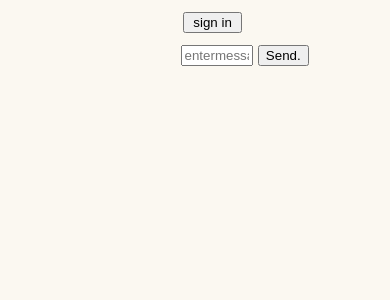
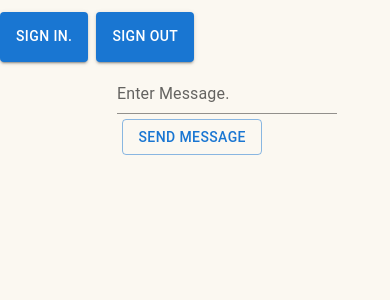
Before and after one commit to tgodkev/social, a React (Create React App) app: page / in a window 390 px wide. Shown: the top 300 px of the page. Built offline with nearby package versions, Linux system fonts and the light colour scheme; no server answers; the database is empty.

Commit message:
style changes, made responsive.

```diff
--- a/public/Styles.css
+++ b/public/Styles.css
@@ -8,7 +8,7 @@ body{
 
 
 .username{
-   margin-left: 45%;
+   margin-left: 43%;
    margin-bottom: 3%;
 }
 .username button{
@@ -24,16 +24,20 @@ body{
 }
 
 .userlogin button{
-    margin-left: 47%;
-    height: 50%;
-    width: 5%;
+    margin-left: 42%;
     margin-bottom: 2%;
+    height: auto;
+    width: auto;
+}
+.logout{
+    height: 2px;
 }
 
 
 .card{
 
     width: 20%;
+    margin-top: 2%;
     margin-bottom: 2%;
     margin-left: 40%;
     border: 1px solid;
@@ -43,57 +47,63 @@ body{
 .userinput{
     margin-left: 42%;
 
+
 }
 
-.userinput input{
-    height: 50%;
-    width: 20%;
-    margin-bottom: 2%;
+.userinput button{
+    margin-top: 1.5%;
+    margin-left: 2%;
+}
+.textfield{
+    margin: 5%;
 }
 
 
 @media screen and (max-width: 900px){
 
     .username{
-        margin-left: 45%;
+        margin-left: 34%;
         margin-bottom: 3%;
      }
 
      .username img{
          border-radius: 52%;
          margin-bottom: 0px;
-         margin-left: 2.5%;
+         margin-left: 4%;
 
 
      }
 
      .userlogin button{
-         margin-left: 47%;
-         height: 50%;
-         width: 15%;
+         margin-left: 28%;
          margin-bottom: 2%;
      }
 
 
      .card{
 
-         width: 30%;
+         width: 40%;
          margin-bottom: 2%;
-         margin-left: 40%;
+         margin-left: 30%;
          border: 1px solid;
 
      }
 
+     .card img{
+         height: 100%;
+         width: 100%;
+     }
+
      .userinput{
-         margin-left: 45%;
+         margin-left: 30%;
 
      }
 
      .userinput input{
          height: 50%;
-         width: 30%;
+         width: 35%;
          margin-bottom: 2%;
-         margin: 5px;
+         margin-top: 2%;
      }
 
 
--- a/public/index.html
+++ b/public/index.html
@@ -25,7 +25,7 @@
       work correctly both with client-side routing and a non-root public URL.
       Learn how to configure a non-root public URL by running `npm run build`.
     -->
-    <title>React App</title>
+    <title>WeChat.</title>
   </head>
   <body>
     <noscript>You need to enable JavaScript to run this app.</noscript>
--- a/src/components/App.tsx
+++ b/src/components/App.tsx
@@ -5,6 +5,8 @@ import {  collection, addDoc, onSnapshot, DocumentData, serverTimestamp} from 'f
 import { auth } from '../firebase-config';
 import { useEffect } from 'react';
 import { Fancy } from './Card';
+import TextField from '@mui/material/TextField';
+import Button from '@mui/material/Button';
 
 
 
@@ -70,8 +72,8 @@ import { Fancy } from './Card';
       <Header />
 
       <div className='userinput' >
-        <input type="text" placeholder= 'entermessage' onChange={handleChange} />
-        <button onClick={() => saveMessage()}>Send.</button>
+      <TextField id="standard-basic" label="Enter Message." variant="standard" className="textfield" onChange={handleChange}/>
+      <Button variant="outlined" onClick={() => saveMessage()}>Send Message</Button>
       </div>
 
 
--- a/src/components/Header.tsx
+++ b/src/components/Header.tsx
@@ -1,6 +1,8 @@
 import React, {useState} from 'react'
 import { GoogleAuthProvider, signInWithPopup} from 'firebase/auth';
 import { auth } from '../firebase-config';
+import Stack from '@mui/material/Stack';
+import Button from '@mui/material/Button';
 
 interface HeaderProps {
 
@@ -42,8 +44,11 @@ export const Header: React.FC<HeaderProps> = ({}) => {
                </div>
 
                 <div className='userlogin'>
-                <button onClick={login}>sign in </button>
-                {SignedIn && <button onClick={logout}>Sign Out.</button> }
+
+                <Stack spacing={1} direction="row">
+                <Button variant="contained" style={{height: 50}}  onClick={login}>Sign In.</Button>
+               <Button variant="contained" style={{height: 50}}> Sign Out</Button>
+                </Stack>
                 </div>
             </div>
         );
```
Also changed, not shown: firebase.json (added), 1 other file (tests, documents, lock files or other folders).
